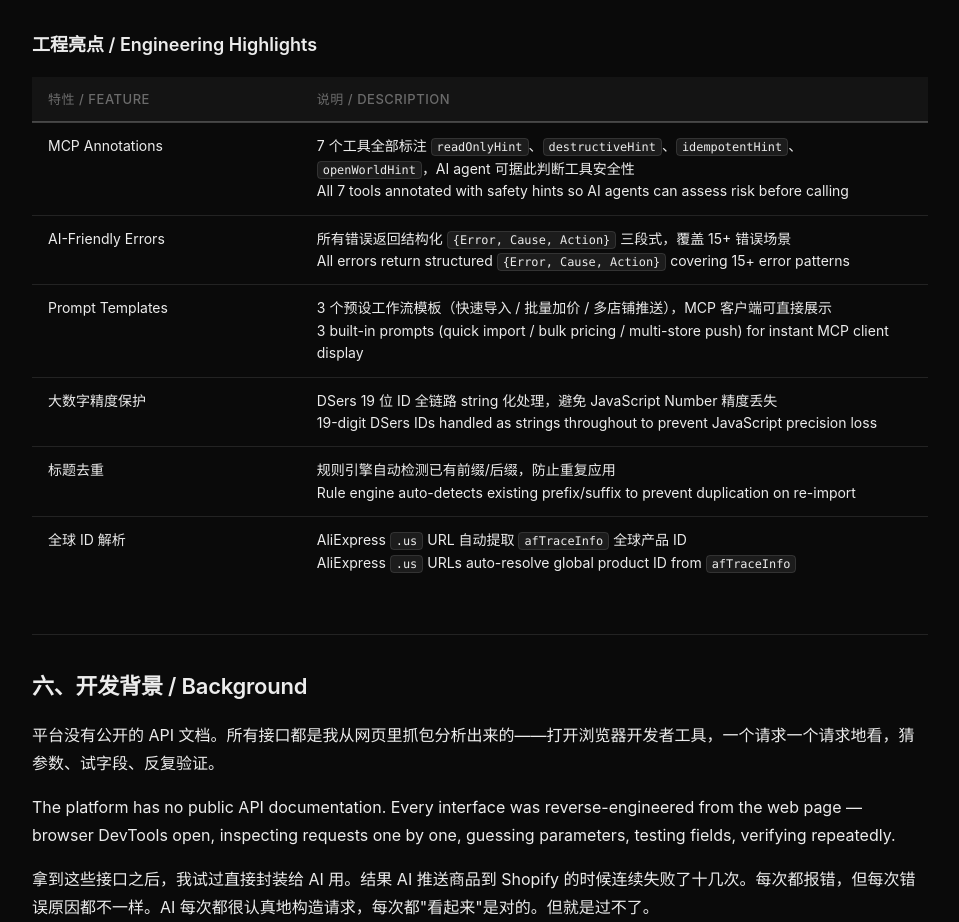
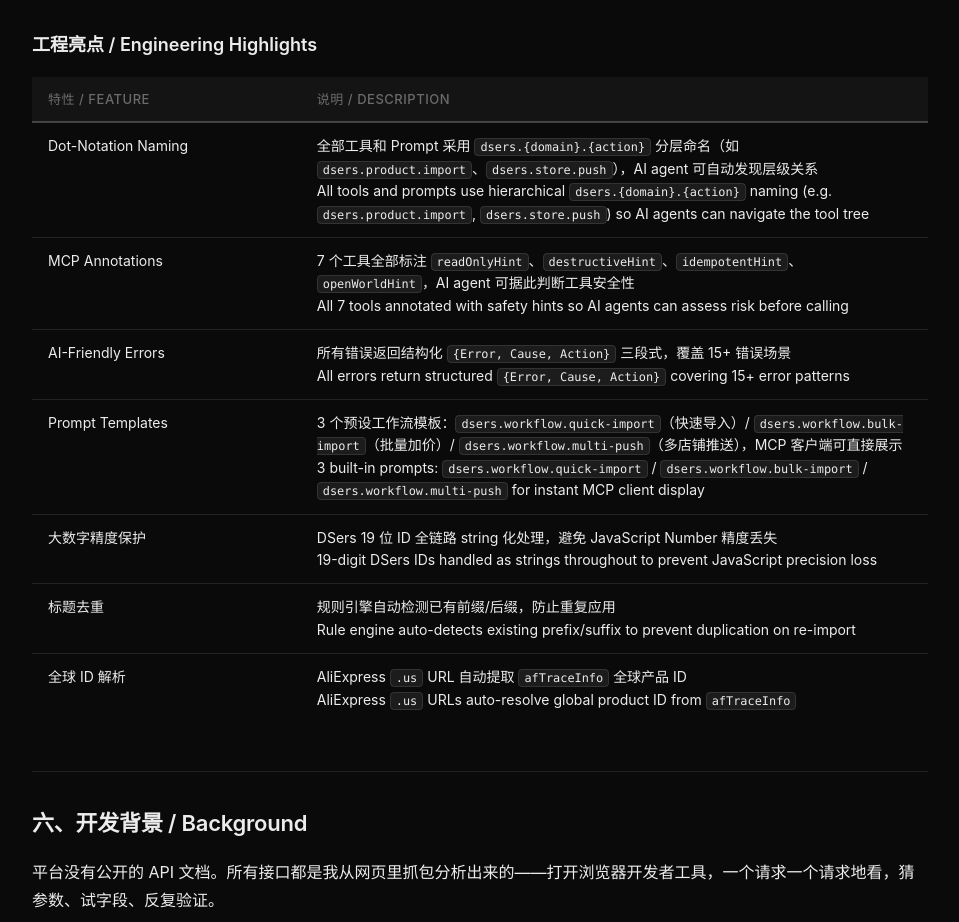
Before and after one commit to lofder/lofder.github.io, a plain HTML site: page dsers-mcp-product/index.html in a window 1280 px wide. Shown: the part 4177-5099 px from the top of the page, without its empty margins (160-1119 px from the left). Drawn offline with Linux system fonts and the light colour scheme.

Commit message:
docs: add dot-notation naming highlight and prompt names to blog

```diff
--- a/dsers-mcp-product/index.html
+++ b/dsers-mcp-product/index.html
@@ -192,9 +192,10 @@
 
     <table>
       <tr><th style="width:30%">特性 / Feature</th><th>说明 / Description</th></tr>
+      <tr><td>Dot-Notation Naming</td><td>全部工具和 Prompt 采用 <code>dsers.{domain}.{action}</code> 分层命名（如 <code>dsers.product.import</code>、<code>dsers.store.push</code>），AI agent 可自动发现层级关系<br>All tools and prompts use hierarchical <code>dsers.{domain}.{action}</code> naming (e.g. <code>dsers.product.import</code>, <code>dsers.store.push</code>) so AI agents can navigate the tool tree</td></tr>
       <tr><td>MCP Annotations</td><td>7 个工具全部标注 <code>readOnlyHint</code>、<code>destructiveHint</code>、<code>idempotentHint</code>、<code>openWorldHint</code>，AI agent 可据此判断工具安全性<br>All 7 tools annotated with safety hints so AI agents can assess risk before calling</td></tr>
       <tr><td>AI-Friendly Errors</td><td>所有错误返回结构化 <code>{Error, Cause, Action}</code> 三段式，覆盖 15+ 错误场景<br>All errors return structured <code>{Error, Cause, Action}</code> covering 15+ error patterns</td></tr>
-      <tr><td>Prompt Templates</td><td>3 个预设工作流模板（快速导入 / 批量加价 / 多店铺推送），MCP 客户端可直接展示<br>3 built-in prompts (quick import / bulk pricing / multi-store push) for instant MCP client display</td></tr>
+      <tr><td>Prompt Templates</td><td>3 个预设工作流模板：<code>dsers.workflow.quick-import</code>（快速导入）/ <code>dsers.workflow.bulk-import</code>（批量加价）/ <code>dsers.workflow.multi-push</code>（多店铺推送），MCP 客户端可直接展示<br>3 built-in prompts: <code>dsers.workflow.quick-import</code> / <code>dsers.workflow.bulk-import</code> / <code>dsers.workflow.multi-push</code> for instant MCP client display</td></tr>
       <tr><td>大数字精度保护</td><td>DSers 19 位 ID 全链路 string 化处理，避免 JavaScript Number 精度丢失<br>19-digit DSers IDs handled as strings throughout to prevent JavaScript precision loss</td></tr>
       <tr><td>标题去重</td><td>规则引擎自动检测已有前缀/后缀，防止重复应用<br>Rule engine auto-detects existing prefix/suffix to prevent duplication on re-import</td></tr>
       <tr><td>全球 ID 解析</td><td>AliExpress <code>.us</code> URL 自动提取 <code>afTraceInfo</code> 全球产品 ID<br>AliExpress <code>.us</code> URLs auto-resolve global product ID from <code>afTraceInfo</code></td></tr>
```
